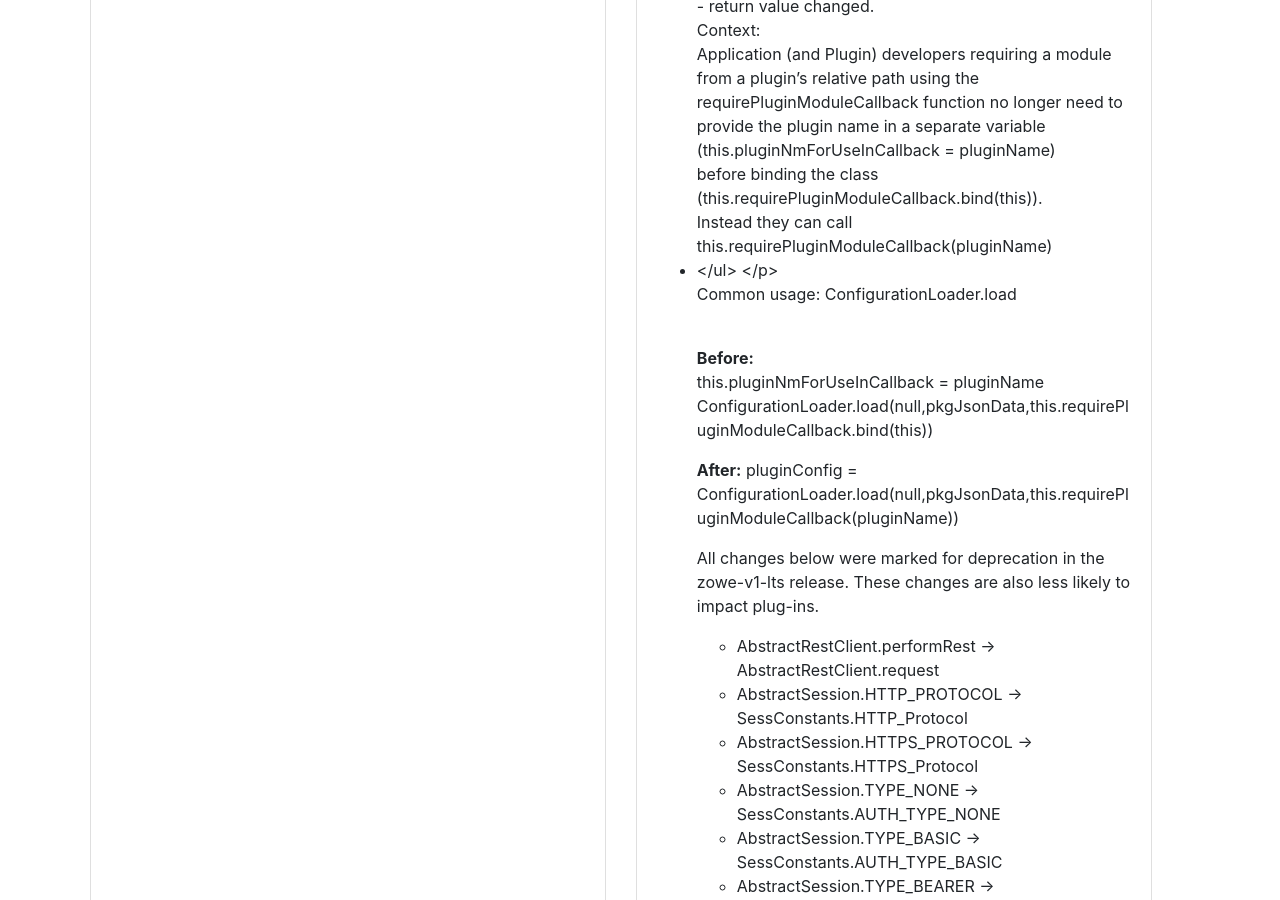
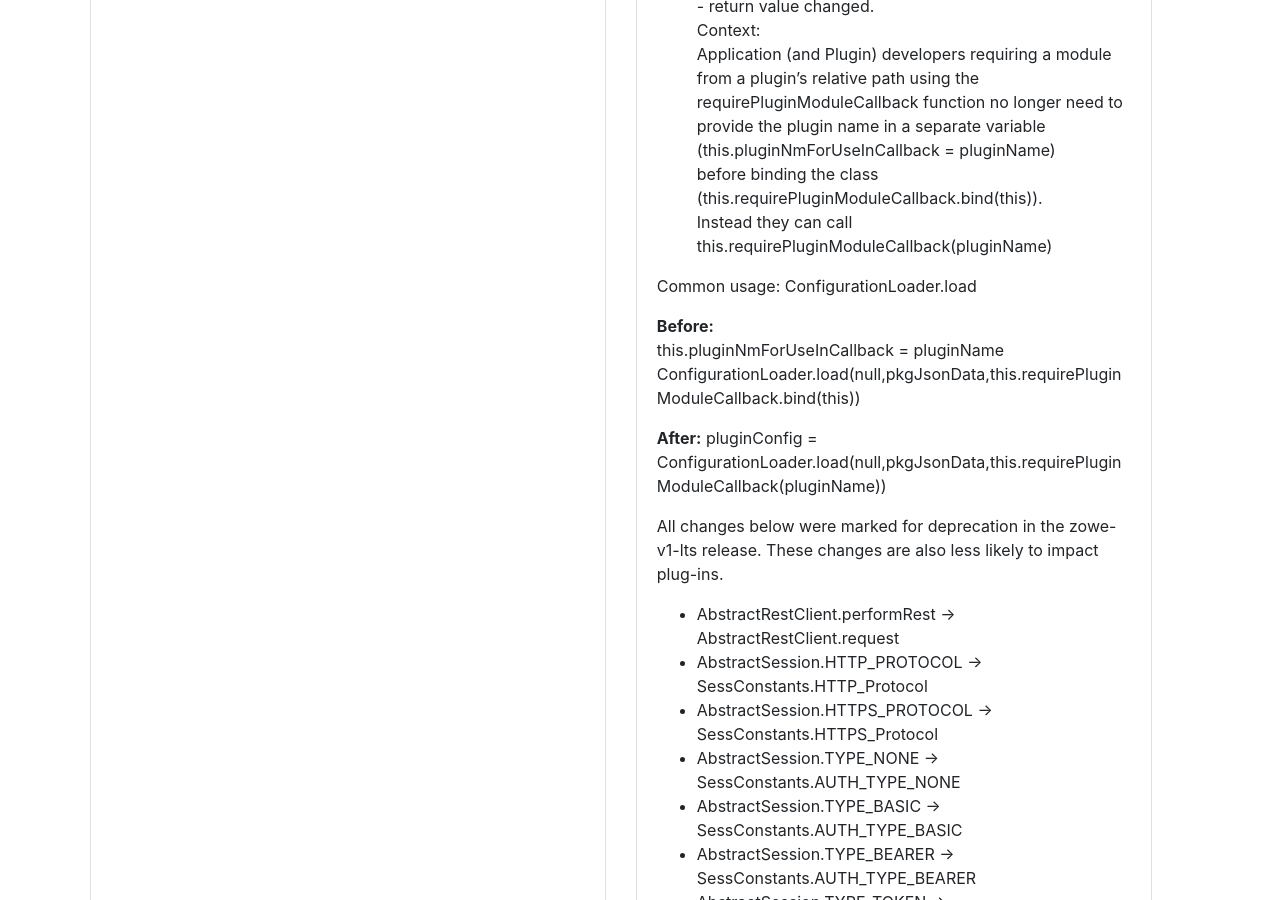
Before and after one commit to zowe/zowe.github.io, a Jekyll site: the page built from vNext.md, in a window 1280 px wide and 900 px high, scrolled down 2791 px. Built offline with Jekyll 4.4.1, drawn with Linux system fonts in a browser that asks for light colours; our own code applies the rules of GitHub Pages for plain Markdown files; some of the changed text lies outside the part shown.

Commit message:
Further layout fixes
Signed-off-by: Jakub Balhar <jakub@balhar.net>

```diff
--- a/vNext.md
+++ b/vNext.md
@@ -123,11 +123,10 @@
             requirePluginModuleCallback function no longer need to provide the plugin name in a separate variable
             (this.pluginNmForUseInCallback = pluginName)<br />
             before binding the class (this.requirePluginModuleCallback.bind(this)).<br />
-            Instead they can call this.requirePluginModuleCallback(pluginName)
-          <li>
+            Instead they can call this.requirePluginModuleCallback(pluginName)</li>
         </ul>
         </p>
-        <p>Common usage: ConfigurationLoader.load<br /><br /></p>
+        <p>Common usage: ConfigurationLoader.load</p>
         <p><b>Before:</b><br />
           this.pluginNmForUseInCallback = pluginName<br />
           ConfigurationLoader.load(null,pkgJsonData,this.requirePluginModuleCallback.bind(this))<br /></p>
```
